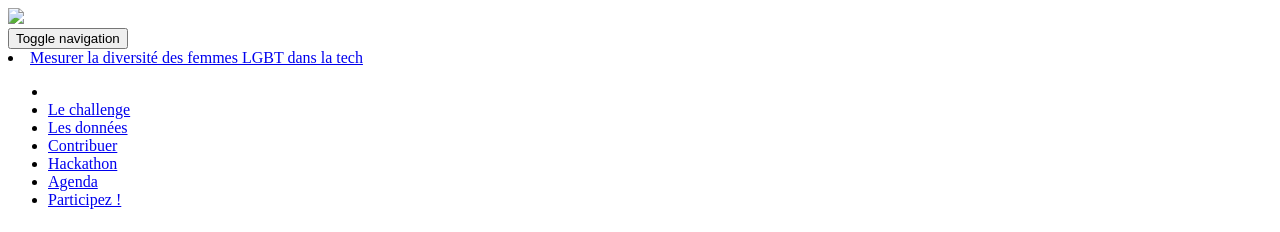
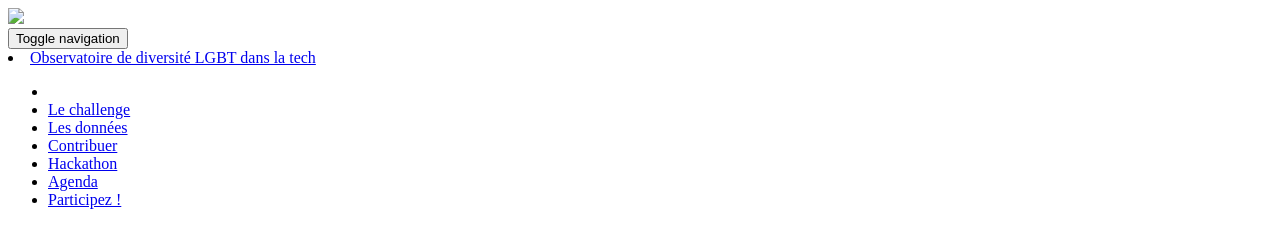
Before and after one commit to ogptoolbox/aap, a Jekyll site: the page built from index.html, in a window 1280 px wide and 900 px high. Shown: the top 232 px of the window. Built offline with Jekyll 4.4.1, drawn with Linux system fonts in a browser that asks for light colours.

Commit message:
Update _config.yml

```diff
--- a/_config.yml
+++ b/_config.yml
@@ -1,5 +1,5 @@
 # Site settings
-title: "Mesurer la diversité des femmes LGBT dans la tech"
+title: "Observatoire de diversité LGBT dans la tech"
 email: hello@lwtparis.fr
 url: https://lwt-index.fr
 description: "Projet collaboratif de Lesbians Who Tech Paris visant à mesurer collectivement comment améliorer la visibilité des lesbiennes et personnes LGBT dans la tech en France. "
```
